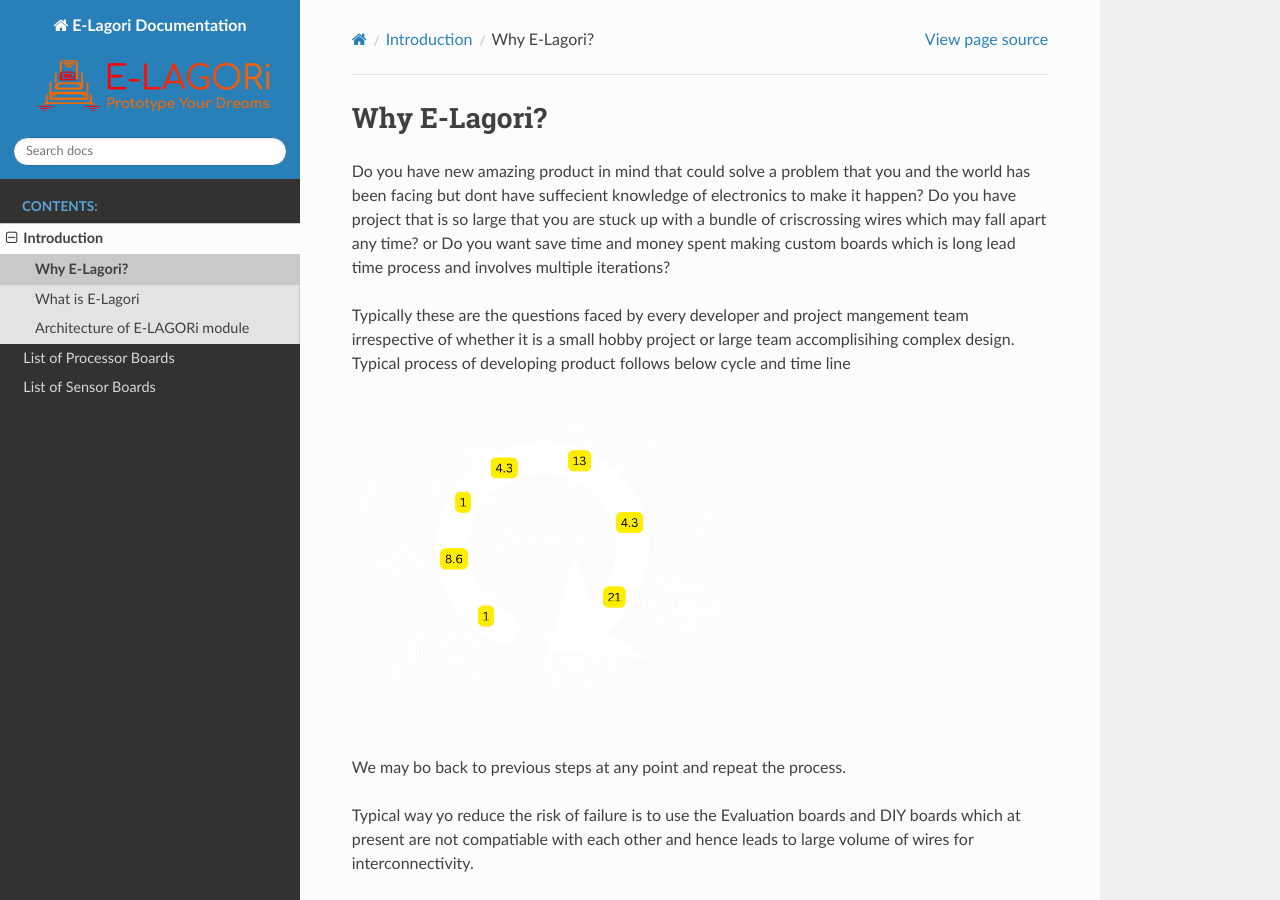
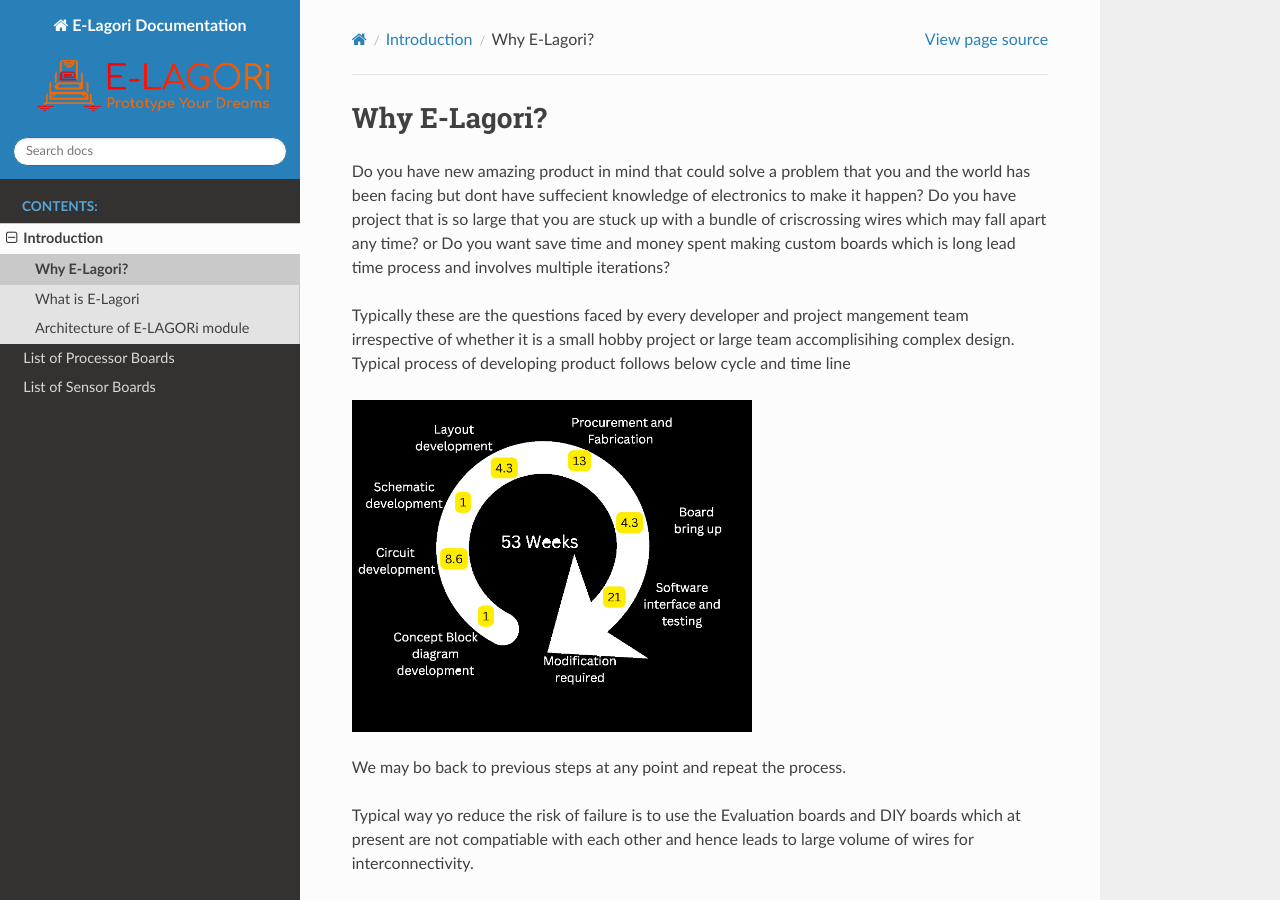
Before and after one commit to E-Lagori-Boards/e-lagori-docs, a Sphinx documentation site: the page built from docs/introduction/what-is-elagori.rst, in a window 1280 px wide and 900 px high. Built offline with Sphinx 7.4.7 and the Read the Docs theme 2.0.0, drawn with Linux system fonts in a browser that asks for light colours; pages that are not in the unit, such as notebooks, are missing from menus.

Commit message:
Update what-is-elagori.rst

```diff
--- a/docs/introduction/what-is-elagori.rst
+++ b/docs/introduction/what-is-elagori.rst
@@ -5,7 +5,7 @@ Do you have new amazing product in mind that could solve a problem that you and
 
 Typically these are the questions faced by every developer and project mangement team irrespective of whether it is a small hobby project or large team accomplisihing complex design. Typical process of developing product follows below cycle and time line
 
-.. image:: ../images/Time-cycle.png
+.. image:: ../images/Timecycle.png
    :width: 300pt
 
 We may bo back to previous steps at any point and repeat the process.
```
